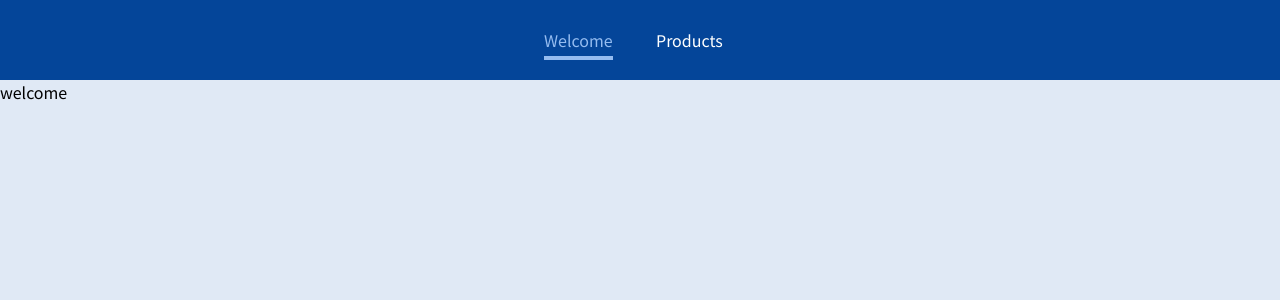
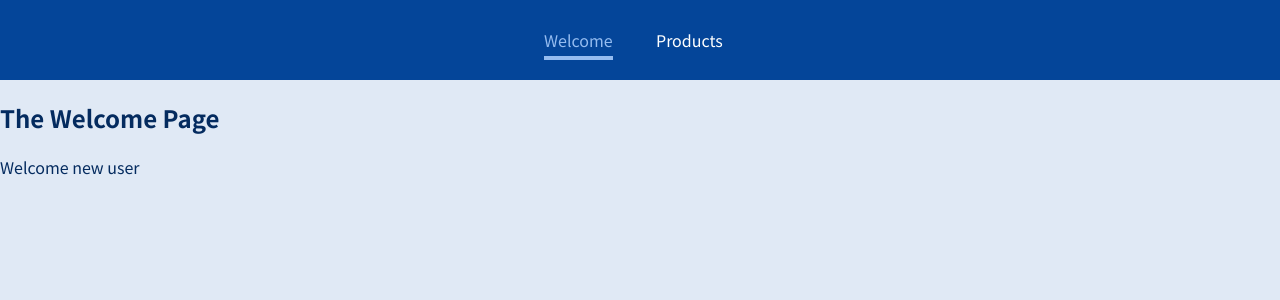
Before and after one commit to Elena-Lin-616/React-Router, a JavaScript app: page /welcome/new-user in a window 1280 px wide. Shown: the top 300 px of the page. Built offline with nearby package versions, Linux system fonts and the light colour scheme.

Commit message:
nested routes

```diff
--- a/src/pages/Welcome.js
+++ b/src/pages/Welcome.js
@@ -1,5 +1,13 @@
+import { Route } from "react-router-dom";
 function Welcome() {
-  return <div>welcome</div>;
+  return (
+    <section>
+      <h1>The Welcome Page</h1>
+      <Route path="/welcome/new-user">
+        <p>Welcome new user</p>
+      </Route>
+    </section>
+  );
 }
 
 export default Welcome;
```
